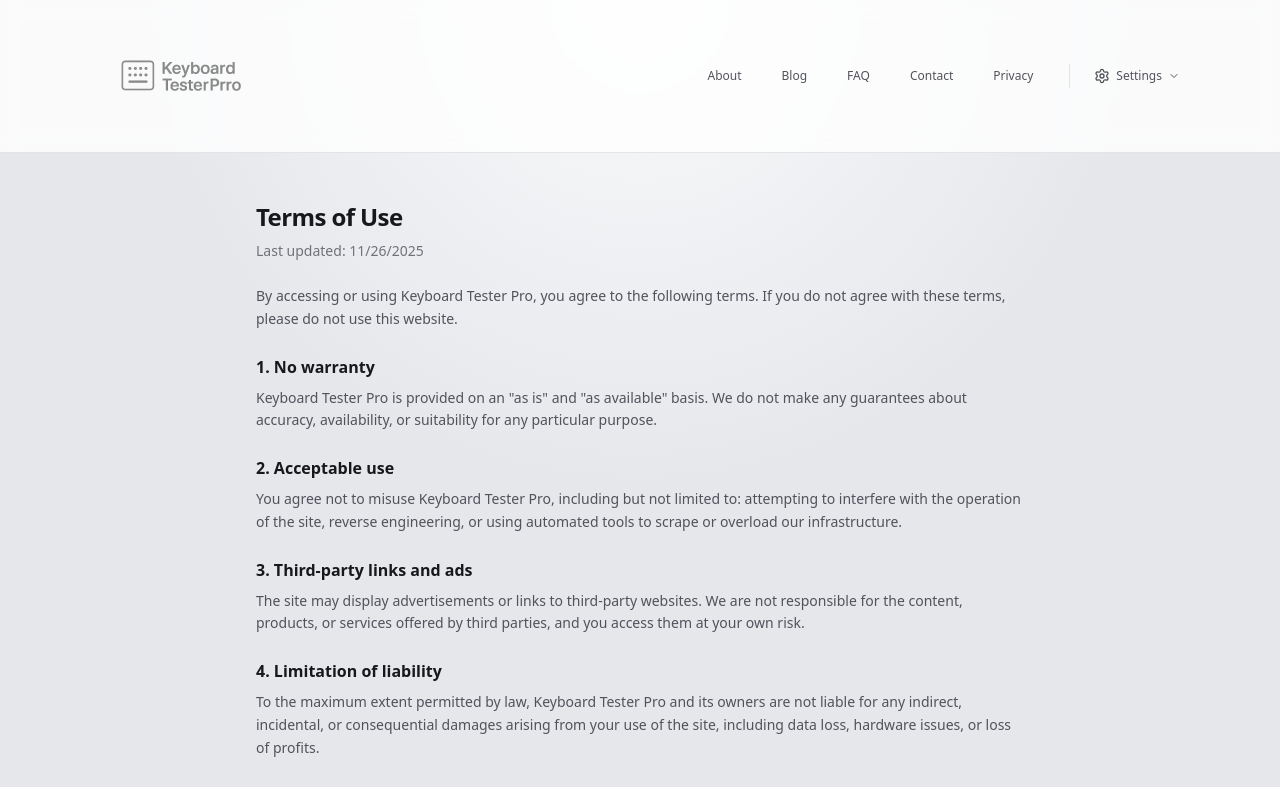
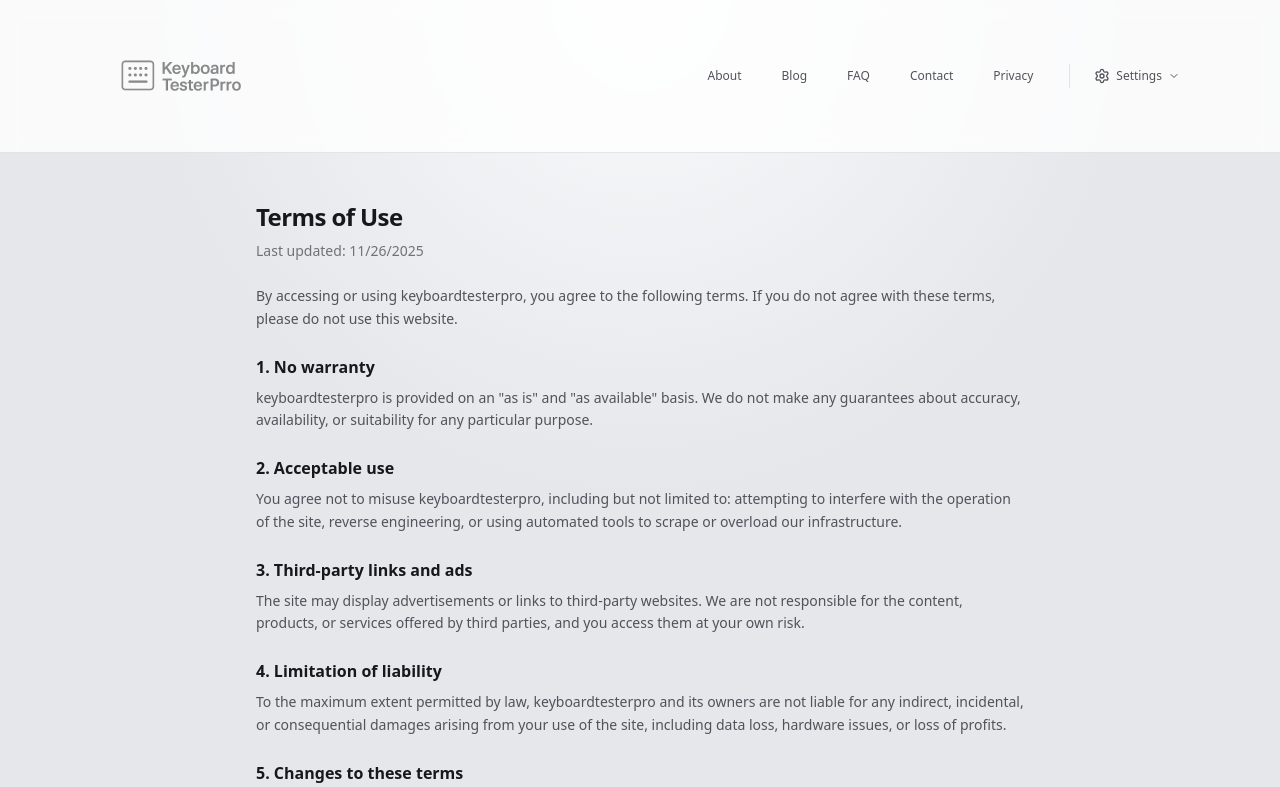
Before and after one commit to keyboardtester26/keyboardtester, a Next.js app: page /terms in a window 1280 px wide. Shown: the top 787 px of the page. Built offline with nearby package versions, Linux system fonts and the light colour scheme.

Commit message:
Update brand name from 'Keyboard Tester Pro' to 'keyboardtesterpro' throughout the website

```diff
--- a/src/app/blog/how-to-properly-test-a-keyboard/page.tsx
+++ b/src/app/blog/how-to-properly-test-a-keyboard/page.tsx
@@ -23,7 +23,7 @@ export default function BlogPostKeyboardTest() {
             dateModified: publishedAt,
             author: {
               "@type": "Organization",
-              name: "Keyboard Tester Pro",
+              name: "keyboardtesterpro",
             },
             description:
               "Step-by-step checklist for testing mechanical and laptop keyboards using an online keyboard tester before you rely on them every day.",
@@ -40,7 +40,7 @@ export default function BlogPostKeyboardTest() {
         <p className="text-sm text-zinc-500">
           Use this checklist with{" "}
           <a href="/" className="font-medium text-zinc-900 underline">
-            Keyboard Tester Pro
+            keyboardtesterpro
           </a>{" "}
           to quickly validate a new, used, laptop, or mechanical keyboard
           before you rely on it every day.
@@ -65,7 +65,7 @@ export default function BlogPostKeyboardTest() {
         <p>
           Open{" "}
           <a href="/" className="font-medium text-zinc-900 underline">
-            Keyboard Tester Pro
+            keyboardtesterpro
           </a>{" "}
           in your browser and make sure the tab is focused. Slowly press{" "}
           <span className="font-medium">every key once</span>, including
@@ -108,7 +108,7 @@ export default function BlogPostKeyboardTest() {
         <p>
           Hold down your usual gaming cluster, such as{" "}
           <span className="font-mono text-[11px]">W + A + S + D + Space</span>,
-          and watch the combo panel and keyboard layout in Keyboard Tester Pro.
+          and watch the combo panel and keyboard layout in keyboardtesterpro.
         </p>
         <p>
           A good gaming keyboard should register{" "}
@@ -125,7 +125,7 @@ export default function BlogPostKeyboardTest() {
         <p>
           Type a short paragraph naturally and then check the{" "}
           <span className="font-medium">statistics cards and key heatmap</span>{" "}
-          at the top of Keyboard Tester Pro. This gives you a quick sense of
+          at the top of keyboardtesterpro. This gives you a quick sense of
           which keys you use most and whether any key is dropping presses.
         </p>
       </section>
@@ -158,7 +158,7 @@ export default function BlogPostKeyboardTest() {
         <p>
           Ready to run through the steps?{" "}
           <a href="/" className="font-medium text-zinc-900 underline">
-            Open Keyboard Tester Pro
+            Open keyboardtesterpro
           </a>{" "}
           in a new tab and follow this guide side by side.
         </p>
--- a/src/app/blog/page.tsx
+++ b/src/app/blog/page.tsx
@@ -3,7 +3,7 @@ import type { Metadata } from "next";
 export const metadata: Metadata = {
   title: "Blog",
   description:
-    "Keyboard Tester Pro blog – guides on testing keyboards and mice, diagnosing issues, and getting the most from your hardware.",
+    "keyboardtesterpro blog – guides on testing keyboards and mice, diagnosing issues, and getting the most from your hardware.",
 };
 
 export default function BlogIndexPage() {
--- a/src/app/contact/page.tsx
+++ b/src/app/contact/page.tsx
@@ -3,7 +3,7 @@ import type { Metadata } from "next";
 export const metadata: Metadata = {
   title: "Contact",
   description:
-    "Get in touch about Keyboard Tester Pro for feedback, bug reports, or business inquiries.",
+    "Get in touch about keyboardtesterpro for feedback, bug reports, or business inquiries.",
 };
 
 export default function ContactPage() {
@@ -14,7 +14,7 @@ export default function ContactPage() {
           Contact
         </h1>
         <p className="text-sm text-zinc-500">
-          Have feedback, found a bug, or want to talk about Keyboard Tester Pro?
+          Have feedback, found a bug, or want to talk about keyboardtesterpro?
           We&apos;d love to hear from you.
         </p>
       </header>
@@ -46,7 +46,7 @@ export default function ContactPage() {
           Response time & support
         </h2>
         <p>
-          Keyboard Tester Pro is a free tool, so response times may vary. We try
+          keyboardtesterpro is a free tool, so response times may vary. We try
           to review feedback regularly and use it to improve reliability,
           performance, and features.
         </p>
--- a/src/app/layout.tsx
+++ b/src/app/layout.tsx
@@ -22,8 +22,8 @@ const siteUrl = "https://keyboardtesterpro.com";
 export const metadata: Metadata = {
   metadataBase: new URL(siteUrl),
   title: {
-    default: "Keyboard Tester Pro – Free Online Keyboard Tester | Test Every Key Instantly",
-    template: "%s | Keyboard Tester Pro",
+    default: "keyboardtesterpro – Free Online Keyboard Tester | Test Every Key Instantly",
+    template: "%s | keyboardtesterpro",
   },
   description:
     "Free online keyboard tester to check every key, detect stuck keys, test anti-ghosting, and diagnose keyboard problems. Works on Windows, Mac, and Linux. No download required.",
@@ -54,9 +54,9 @@ export const metadata: Metadata = {
     "keyboard testing tool",
     "keyboard diagnostic",
   ],
-  authors: [{ name: "Keyboard Tester Pro" }],
-  creator: "Keyboard Tester Pro",
-  publisher: "Keyboard Tester Pro",
+  authors: [{ name: "keyboardtesterpro" }],
+  creator: "keyboardtesterpro",
+  publisher: "keyboardtesterpro",
   formatDetection: {
     email: false,
     address: false,
@@ -68,8 +68,8 @@ export const metadata: Metadata = {
   openGraph: {
     type: "website",
     url: siteUrl,
-    siteName: "Keyboard Tester Pro",
-    title: "Keyboard Tester Pro – Free Online Keyboard Tester",
+    siteName: "keyboardtesterpro",
+    title: "keyboardtesterpro – Free Online Keyboard Tester",
     description:
       "Test every key on your keyboard instantly. Detect stuck keys, test anti-ghosting, and diagnose keyboard issues. Works on Windows, Mac, and Linux. No download required.",
     locale: "en_US",
@@ -78,13 +78,13 @@ export const metadata: Metadata = {
         url: `${siteUrl}/og-image.png`,
         width: 1200,
         height: 630,
-        alt: "Keyboard Tester Pro - Free Online Keyboard Testing Tool",
+        alt: "keyboardtesterpro - Free Online Keyboard Testing Tool",
       },
     ],
   },
   twitter: {
     card: "summary_large_image",
-    title: "Keyboard Tester Pro – Free Online Keyboard Tester",
+    title: "keyboardtesterpro – Free Online Keyboard Tester",
     description:
       "Test every key on your keyboard instantly. Detect stuck keys, test anti-ghosting, and diagnose keyboard issues. No download required.",
     images: [`${siteUrl}/og-image.png`],
@@ -116,7 +116,7 @@ export default function RootLayout({
   const jsonLd = {
     "@context": "https://schema.org",
     "@type": "WebSite",
-    name: "Keyboard Tester Pro",
+    name: "keyboardtesterpro",
     url: siteUrl,
     description:
       "Free online keyboard tester to check every key, detect stuck keys, test anti-ghosting, and diagnose keyboard problems. Works on Windows, Mac, and Linux.",
@@ -127,7 +127,7 @@ export default function RootLayout({
     },
     publisher: {
       "@type": "Organization",
-      name: "Keyboard Tester Pro",
+      name: "keyboardtesterpro",
       url: siteUrl,
     },
   };
@@ -135,7 +135,7 @@ export default function RootLayout({
   const softwareApp = {
     "@context": "https://schema.org",
     "@type": "SoftwareApplication",
-    name: "Keyboard Tester Pro",
+    name: "keyboardtesterpro",
     applicationCategory: "UtilityApplication",
     operatingSystem: "Web Browser",
     offers: {
@@ -163,7 +163,7 @@ export default function RootLayout({
         <meta name="google-site-verification" content="Q3bszLWhBq8W7_NYQF97AQ8j0A61pDZqQEaCSa5zY04" />
         <meta name="apple-mobile-web-app-capable" content="yes" />
         <meta name="apple-mobile-web-app-status-bar-style" content="black-translucent" />
-        <meta name="apple-mobile-web-app-title" content="Keyboard Tester Pro" />
+        <meta name="apple-mobile-web-app-title" content="keyboardtesterpro" />
         <script
           dangerouslySetInnerHTML={{
             __html: `
@@ -225,10 +225,10 @@ export default function RootLayout({
           <div className="min-h-screen text-zinc-900 dark:text-zinc-100">
             <header className="border-b border-zinc-200 dark:border-zinc-800 bg-white/80 dark:bg-zinc-900/80 backdrop-blur">
               <div className="mx-auto flex max-w-6xl items-center justify-between px-4 py-3 sm:px-6">
-                <a href="/" className="flex items-center gap-2 sm:gap-3" aria-label="Keyboard Tester Pro Home">
+                <a href="/" className="flex items-center gap-2 sm:gap-3" aria-label="keyboardtesterpro Home">
                   <Image
                     src="/logo.png"
-                    alt="Keyboard Tester Pro"
+                    alt="keyboardtesterpro"
                     width={240}
                     height={240}
                     className="h-24 w-auto sm:h-28 md:h-32 object-contain"
@@ -282,7 +282,7 @@ export default function RootLayout({
             <footer className="border-t border-zinc-200 dark:border-zinc-800 bg-white/80 dark:bg-zinc-900/80">
             <div className="mx-auto flex max-w-6xl flex-col gap-2 px-4 py-4 text-xs text-zinc-500 sm:flex-row sm:items-center sm:justify-between sm:px-6">
               <p className="dark:text-zinc-400">
-                © {new Date().getFullYear()} Keyboard Tester Pro. All rights
+                © {new Date().getFullYear()} keyboardtesterpro. All rights
                 reserved.
               </p>
               <div className="flex flex-wrap items-center gap-3">
--- a/src/app/manifest.ts
+++ b/src/app/manifest.ts
@@ -2,8 +2,8 @@ import type { MetadataRoute } from "next";
 
 export default function manifest(): MetadataRoute.Manifest {
   return {
-    name: "Keyboard Tester Pro - Free Online Keyboard Tester",
-    short_name: "Keyboard Tester Pro",
+    name: "keyboardtesterpro - Free Online Keyboard Tester",
+    short_name: "keyboardtesterpro",
     description:
       "Free online keyboard tester to check every key, detect stuck keys, test anti-ghosting, and diagnose keyboard problems. Works on Windows, Mac, and Linux.",
     start_url: "/",
--- a/src/app/terms/page.tsx
+++ b/src/app/terms/page.tsx
@@ -3,7 +3,7 @@ import type { Metadata } from "next";
 export const metadata: Metadata = {
   title: "Terms of Use",
   description:
-    "Terms of use for Keyboard Tester Pro. Understand the rules for using this free online keyboard testing tool.",
+    "Terms of use for keyboardtesterpro. Understand the rules for using this free online keyboard testing tool.",
 };
 
 export default function TermsPage() {
@@ -19,7 +19,7 @@ export default function TermsPage() {
       </header>
 
       <p className="text-sm leading-relaxed text-zinc-600">
-        By accessing or using Keyboard Tester Pro, you agree to the following
+        By accessing or using keyboardtesterpro, you agree to the following
         terms. If you do not agree with these terms, please do not use this
         website.
       </p>
@@ -29,7 +29,7 @@ export default function TermsPage() {
           1. No warranty
         </h2>
         <p>
-          Keyboard Tester Pro is provided on an{" "}
+          keyboardtesterpro is provided on an{" "}
           <span className="font-medium">&quot;as is&quot;</span> and{" "}
           <span className="font-medium">&quot;as available&quot;</span> basis.
           We do not make any guarantees about accuracy, availability, or
@@ -42,7 +42,7 @@ export default function TermsPage() {
           2. Acceptable use
         </h2>
         <p>
-          You agree not to misuse Keyboard Tester Pro, including but not
+          You agree not to misuse keyboardtesterpro, including but not
           limited to: attempting to interfere with the operation of the site,
           reverse engineering, or using automated tools to scrape or overload
           our infrastructure.
@@ -65,7 +65,7 @@ export default function TermsPage() {
           4. Limitation of liability
         </h2>
         <p>
-          To the maximum extent permitted by law, Keyboard Tester Pro and its
+          To the maximum extent permitted by law, keyboardtesterpro and its
           owners are not liable for any indirect, incidental, or consequential
           damages arising from your use of the site, including data loss,
           hardware issues, or loss of profits.
@@ -78,7 +78,7 @@ export default function TermsPage() {
         </h2>
         <p>
           We may update these terms from time to time. Your continued use of
-          Keyboard Tester Pro after changes are published will mean you accept
+          keyboardtesterpro after changes are published will mean you accept
           the updated terms.
         </p>
       </section>
@@ -89,7 +89,7 @@ export default function TermsPage() {
         </h2>
         <p>
           If you have questions about these terms, please reach out through the
-          contact information provided on the site where Keyboard Tester Pro is
+          contact information provided on the site where keyboardtesterpro is
           hosted.
         </p>
       </section>
```
Also changed, not shown: src/app/about/page.tsx (+7 -7 lines), src/app/faq/page.tsx (+4 -4 lines), src/app/page.tsx (+14 -14 lines), src/app/privacy/page.tsx (+4 -4 lines).
